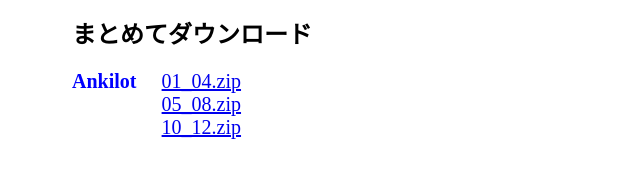
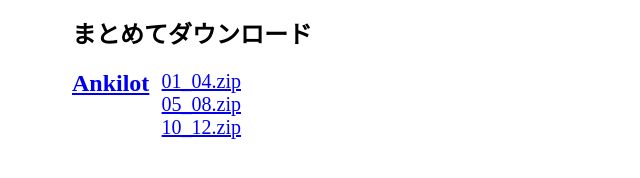
Before and after one commit to moriwakiren-fucc/pastmon, a plain HTML site: page 00定期考査対策/2年/2学期末/index.html in a window 1280 px wide. Shown: the part 358-536 px from the top of the page, 0-640 px from the left. Drawn offline with Linux system fonts and the light colour scheme.

Commit message:
Update index.html

```diff
--- a/00定期考査対策/2年/2学期末/index.html
+++ b/00定期考査対策/2年/2学期末/index.html
@@ -1 +1 @@
-<h2 style="margin-left:5vw;">科目ごと</h2><div width="80vw" style="margin-left:12vw; font-size:1.25em; color:#0000ff; text-decoration:none;"><a href="./01_論国.pdf">01_論国.pdf</a><br><a href="./02_古典.pdf">02_古典.pdf</a><br><a href="./03_数Ⅱ数Ⅲ.pdf">03_数Ⅱ数Ⅲ.pdf</a><br><a href="./04_数B.pdf">04_数B.pdf</a><br><a href="./05_英Ｃ.pdf">05_英Ｃ.pdf</a><br><a href="./06_論表.pdf">06_論表.pdf</a><br><a href="./08_物理.pdf">08_物理.pdf</a><br><a href="./10_公共.pdf">10_公共.pdf</a><br><a href="./11_保健.pdf">11_保健.pdf</a><br><a href="./12_情報.pdf">12_情報.pdf</a><br></div><div height="10vh"></div><h2 style="margin-left:5vw;">まとめてダウンロード</h2><div width="80vw" style="position:absolute; margin-left:12vw; font-size:1.25em; color:#0000ff;"><a href="./01_04.zip">01_04.zip</a><br><a href="./05_08.zip">05_08.zip</a><br><a href="./10_12.zip">10_12.zip</a><br></div><h2 width="80vw" style="margin-left:5vw; font-size:1.25em; color:#0000ff; text-decoration:none;"><a>Ankilot</a></h2>
+<h2 style="margin-left:5vw;">科目ごと</h2><div width="80vw" style="margin-left:12vw; font-size:1.25em; color:#0000ff; text-decoration:none;"><a href="./01_論国.pdf">01_論国.pdf</a><br><a href="./02_古典.pdf">02_古典.pdf</a><br><a href="./03_数Ⅱ数Ⅲ.pdf">03_数Ⅱ数Ⅲ.pdf</a><br><a href="./04_数B.pdf">04_数B.pdf</a><br><a href="./05_英Ｃ.pdf">05_英Ｃ.pdf</a><br><a href="./06_論表.pdf">06_論表.pdf</a><br><a href="./08_物理.pdf">08_物理.pdf</a><br><a href="./10_公共.pdf">10_公共.pdf</a><br><a href="./11_保健.pdf">11_保健.pdf</a><br><a href="./12_情報.pdf">12_情報.pdf</a><br></div><div height="10vh"></div><h2 style="margin-left:5vw;">まとめてダウンロード</h2><div width="80vw" style="position:absolute; margin-left:12vw; font-size:1.25em; color:#0000ff;"><a href="./01_04.zip">01_04.zip</a><br><a href="./05_08.zip">05_08.zip</a><br><a href="./10_12.zip">10_12.zip</a><br></div><h2 width="80vw" style="margin-left:5vw; color:#0000ff; text-decoration:none;"><a href="https://ankilot.com/view/list?id=m2PSynqhQX">Ankilot</a></h2>
```
